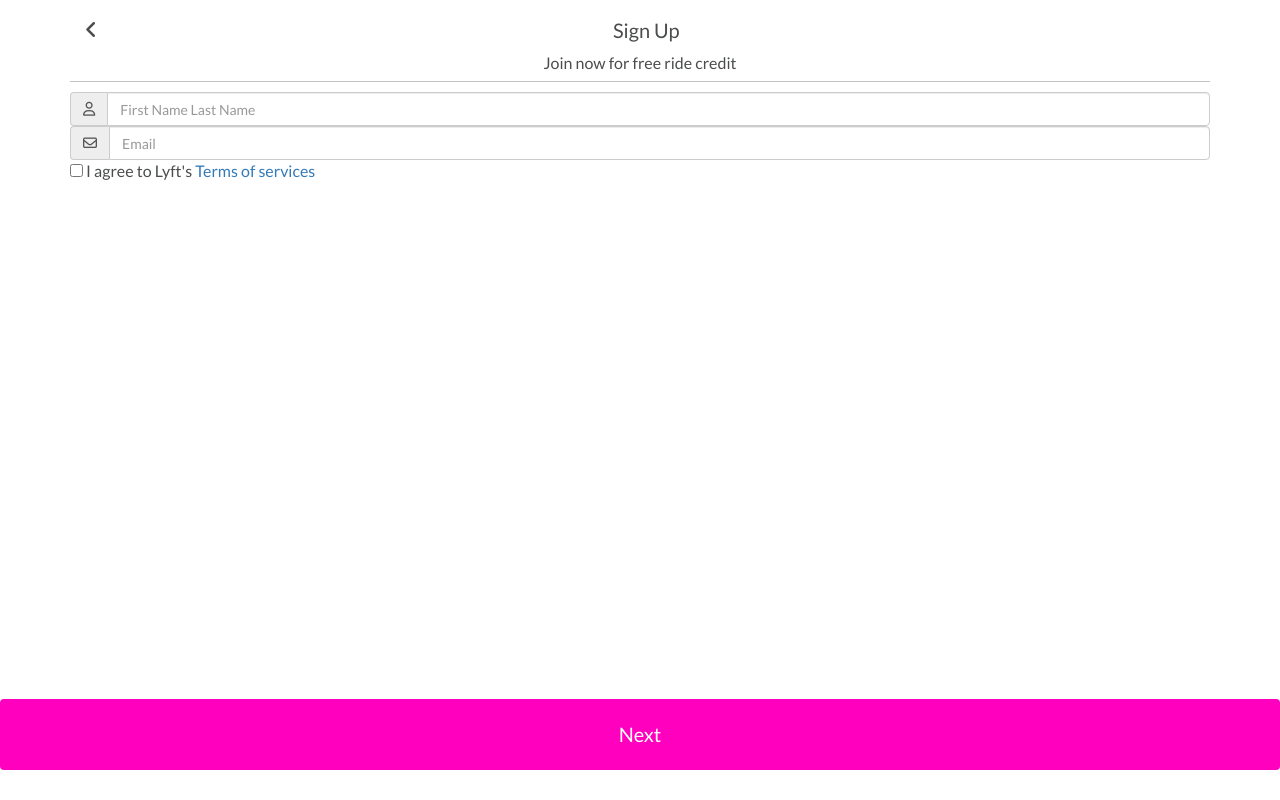
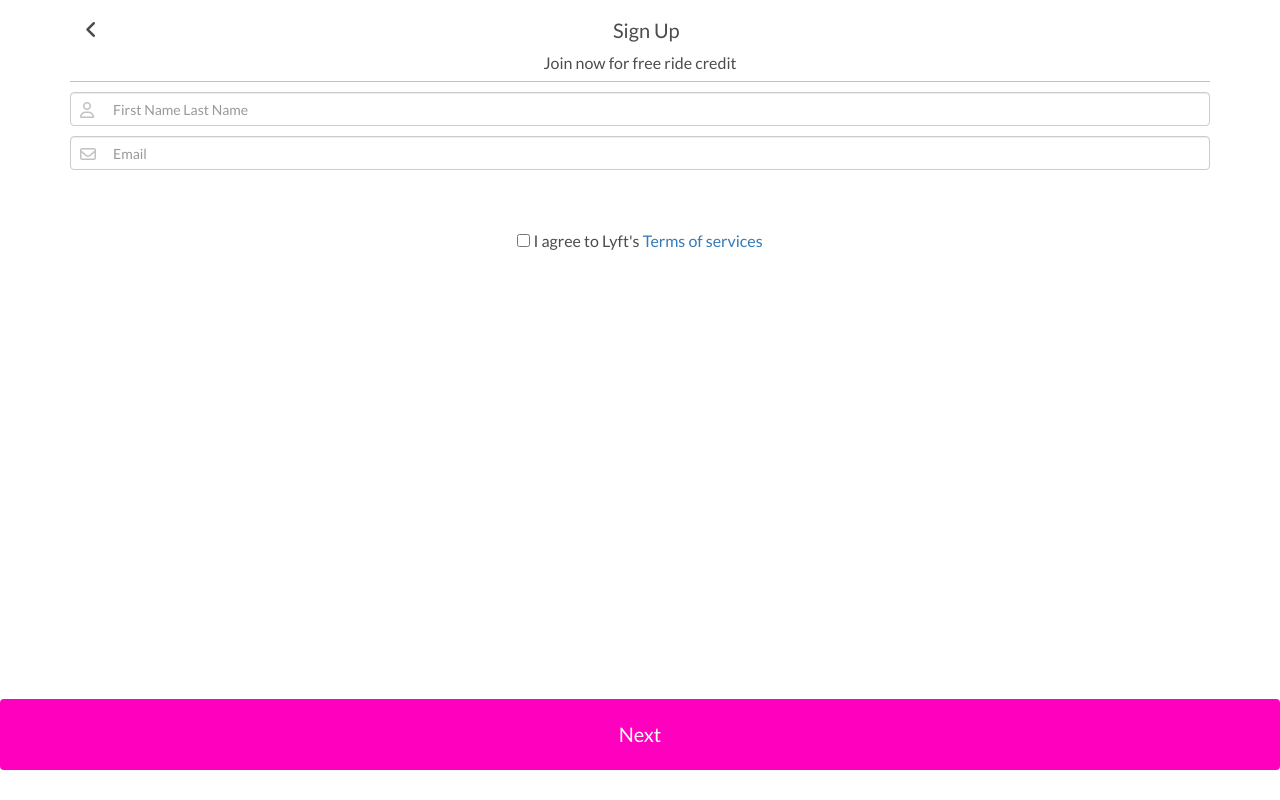
Before and after one commit to gabybravo/lyft-app, a plain HTML site: page sign_up_user.html in a window 1280 px wide. Drawn offline with nearby package versions, Linux system fonts and the light colour scheme.

Commit message:
arreglando estilos sign up user

```diff
--- a/assets/css/main.css
+++ b/assets/css/main.css
@@ -148,3 +148,20 @@ body{
 }
 
 /*SIGN UP USER*/
+.sign-up-input{
+	border-radius: 10px;
+	margin-bottom: 10px;
+}
+.sign-up-form{
+	padding: 50px 20px;
+	text-align: center;
+}
+.fa-envelope-o, .fa-user-o{
+	position: absolute;
+	z-index: 1000;
+	padding: 10px;
+	color: #C3C2C2;
+}
+.form-control::placeholder{
+	padding: 30px;
+}
--- a/sign_up_user.html
+++ b/sign_up_user.html
@@ -26,26 +26,22 @@
     <div class="row sign-up-input">
       <div class="col-xs-12 col-sm-12 col-md-12 col-lg-12">
         <!-- aquí va input nombre -->
-         <div class="input-group">
-          <span class="input-group-addon" id="basic-addon1"><i class="fa fa-user-o" aria-hidden="true"></i></span>
-          <input type="text" class="form-control" placeholder="First Name Last Name" aria-describedby="basic-addon1" id="name">
-        </div>
+          <i class="fa fa-user-o" aria-hidden="true"></i> <!-- **BORRANDO SPAN -->
+          <input type="text" class="form-control" placeholder="First Name Last Name"  id="name">
       </div>
     </div>
     <div class="row sign-up-input">
       <div class="col-xs-12 col-sm-12 col-md-12 col-lg-12">
         <!-- aquí va input correo -->
-         <div class="input-group">
-          <span class="input-group-addon" id="basic-addon1"><i class="fa fa-envelope-o" aria-hidden="true"></i></span>
-          <input type="text" class="form-control" placeholder="Email" aria-describedby="basic-addon1" id="email">
-        </div>
+          <i class="fa fa-envelope-o" aria-hidden="true"></i> <!-- **BORRANDO SPAN -->
+          <input type="text" class="form-control" placeholder="Email" id="email">
       </div>
     </div>
     <div class="row sign-up-form"> <!-- ***CAMBIE NOMBRE DE LA CLASE -->
       <div class="col-xs-12 col-sm-12 col-md-12 col-lg-12">
       <!-- CHECKBOX -->
         <form action="/action_page.php" method="get">
-          <input type="checkbox" name="vehicle" id="check"> I agree to Lyft's <a href="#">Terms of services</a><br>
+          <input type="checkbox" id="check"> I agree to Lyft's <a href="#">Terms of services</a><br>
         </form>
       </div>
     </div>
```
